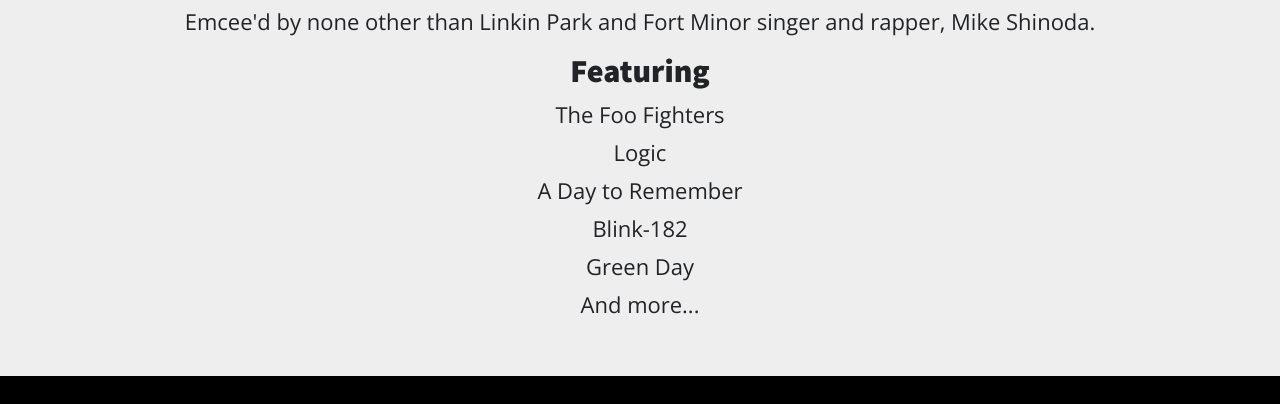
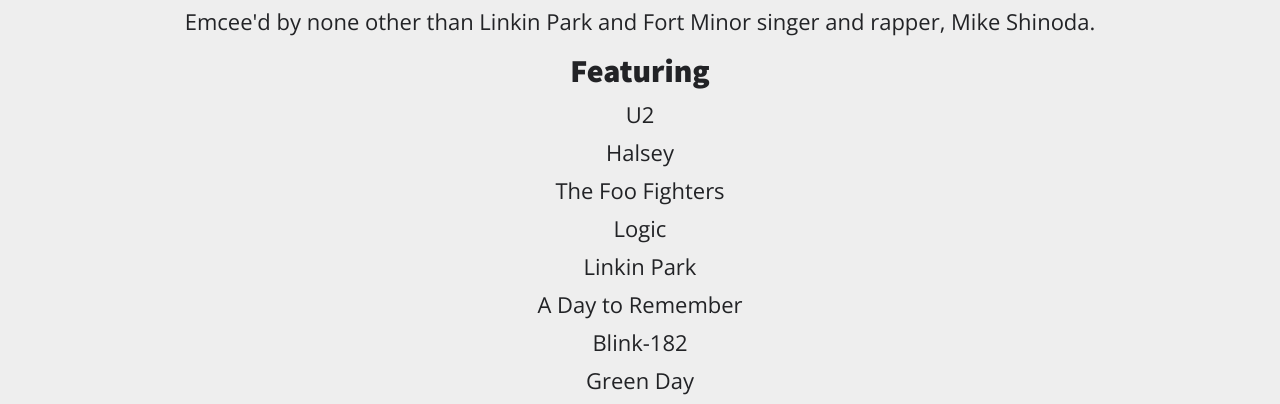
Before and after one commit to Crecker2/speakoutloud, a plain HTML site: page index.html in a window 1280 px wide. Shown: the part 2324-2728 px from the top of the page. Drawn offline with nearby package versions, Linux system fonts and the light colour scheme.

Commit message:
edited lineup list

```diff
--- a/index.html
+++ b/index.html
@@ -122,8 +122,11 @@
 					<p>Emcee'd by none other than Linkin Park and Fort Minor singer and rapper, Mike Shinoda.<p>
 					<div class="featuring">
 						<h2>Featuring</h2>
+						<p>U2</p>
+						<p>Halsey</p>
 						<p>The Foo Fighters</p>
 						<p>Logic</p>
+						<p>Linkin Park</p>
 						<p>A Day to Remember</p>
 						<p>Blink-182</p>
 						<p>Green Day</p>
```
